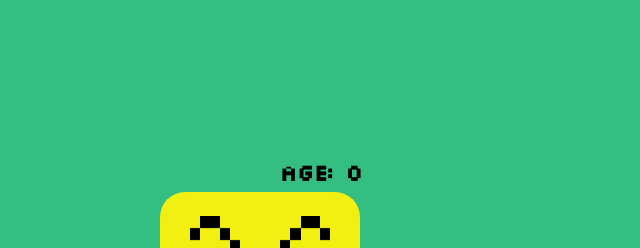
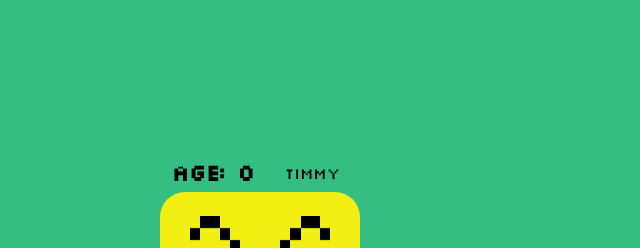
Before and after one commit to trevorwrightdev/tamagotchi, a plain HTML site: page index.html in a window 1280 px wide. Both pictures are taken after a click on the button "play". Shown: the top 248 px of the page, without its empty margins (319-959 px from the left). Drawn offline with nearby package versions, Linux system fonts and the light colour scheme.

Commit message:
Added naming functions

```diff
--- a/css/styles.css
+++ b/css/styles.css
@@ -63,6 +63,24 @@ button {
     height: 7vh;
     width: 10vh;
     margin: 10px;
+}
+
+.info {
+    display: flex;
+    flex-direction: row;
+    align-items: center;
+    justify-content: center;
+}
+
+.name {
+    background: transparent;
+    border-style: none;
+    font-family: pixel, sans-serif;
+    font-size: 1rem;
+    margin: 0 0 0 10px;
+    outline: none !important;
+    position: relative;
+    left: 1.2vw;
 }
 
 h2 {
--- a/index.html
+++ b/index.html
@@ -25,7 +25,10 @@
 
         <!-- * Game Menu * -->
         <section class="💪">
-            <h2>Age: 0</h2>
+            <div class="info">
+                <h2>Age: 0</h2>
+                <input type="text" class="name">
+            </div>
             <div class="game">
                 <div class="📺">
                     <img src="assets/tamagotchi1.gif" class="tamagotchi">
--- a/scripts/app.js
+++ b/scripts/app.js
@@ -8,7 +8,7 @@ const hungerAddAmount = 5;
 const tiredAddAmount = 5;
 const boredomAddAmount = 5;
 
-const hungerLevel = hunger;
+const hungerLevel = hunger;2
 const tiredLevel = tiredness;
 const boredomLevel = boredom;
 
@@ -27,6 +27,8 @@ const tamagotchiEvo2Img = 'assets/tamagotchievo2.gif';
 let currentTamagotchiImg = tamagotchiImage;
 
 let currentMenuIndex = 0;
+
+$('.name').val('timmy');
 
 let startMainMenu = () => {
     $('.title-menu').animate({bottom: 0}, {duration: 800, queue: false, complete: () => {
```
